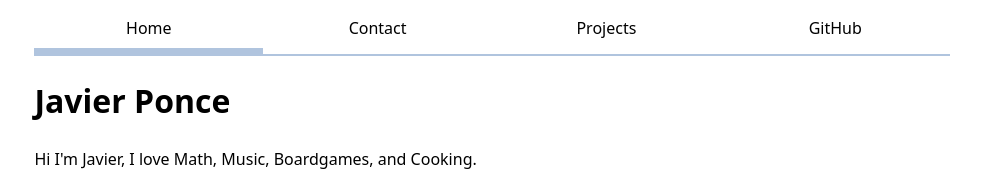
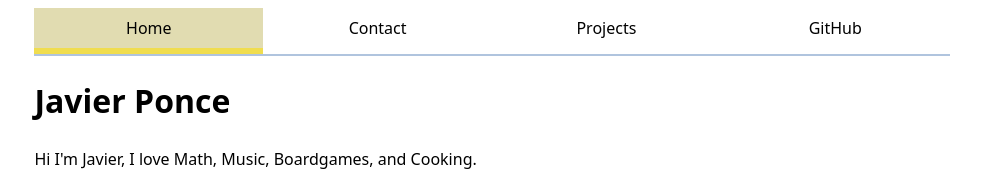
Before and after one commit to jpadsc/portfolio, a plain HTML site: page index.html in a window 1280 px wide. In both pictures the pointer is over the link "Home". Shown: the top 171 px of the page, without its empty margins (161-1142 px from the left). Drawn offline with Linux system fonts and the light colour scheme.

Commit message:
Update style.css

```diff
--- a/style.css
+++ b/style.css
@@ -1,3 +1,8 @@
+html {
+  --color-accent: oklch(88.82% 0.1579 101.65);
+  accent-color: var(--color-accent);
+}
+
 body {
     /* Set line height to 1.5 times the font size
          and use the OS’s UI font as the website font
@@ -30,3 +35,10 @@ a.current {
   border-bottom-style: solid;
   border-bottom-color: lightsteelblue;
 }
+
+a:hover{
+  border-bottom-width: 0.4em;
+  border-bottom-style: solid;
+  border-bottom-color: var(--color-accent);
+  background-color: oklch(88.82% 0.0564 101.65);
+}
```
